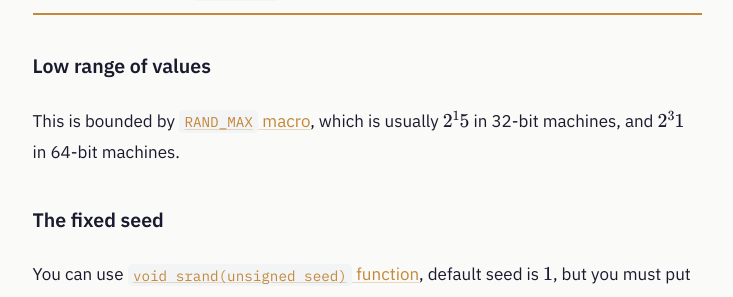
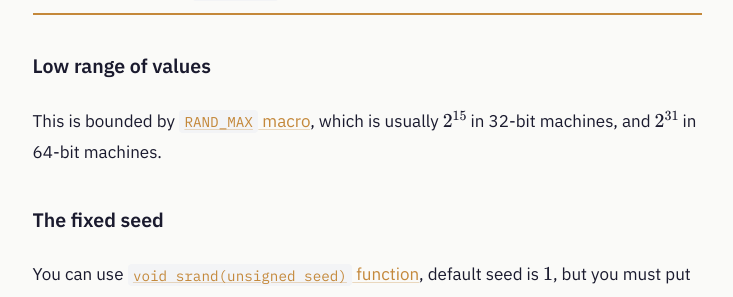
Before and after one commit to Muaath5/website, a Jekyll site: the page built from root/_posts/2025-05-17-cpp_random.md, in a window 1280 px wide and 900 px high, scrolled down 1474 px. Shown: the part 155-452 px from the top of the window, without its empty margins (273-1006 px from the left). Built offline with Jekyll 4.4.1, drawn with Linux system fonts in a browser that asks for light colours; part of the change alters nothing that is shown.

```diff
--- a/root/_posts/2025-05-17-cpp_random.md
+++ b/root/_posts/2025-05-17-cpp_random.md
@@ -5,8 +5,9 @@ tags: ["c++", "resource", "cp"]
 lang: en
 usemathjax: true
 updates_history:
-    05_17: "Inital write"
-    06_10: "Added external links, completed content and published"
+    25_05_17: "Inital write"
+    25_06_10: "Added external links, completed content and published"
+    26_06_15: "Fix Latex"
 ---
 
 ## How does random work?
@@ -49,7 +50,7 @@ There are other easy algorithms like [Xorshift](https://en.wikipedia.org/wiki/Xo
 
 ## About default `rand()` problems
 ### Low range of values
-This is bounded by [`RAND_MAX` macro](https://en.cppreference.com/w/cpp/numeric/random/RAND_MAX.html), which is usually $2^15$ in 32-bit machines, and $2^31$ in 64-bit machines.
+This is bounded by [`RAND_MAX` macro](https://en.cppreference.com/w/cpp/numeric/random/RAND_MAX.html), which is usually $2^{15}$ in 32-bit machines, and $2^{31}$ in 64-bit machines.
 
 ### The fixed seed
 You can use [`void srand(unsigned seed)` function](https://en.cppreference.com/w/cpp/numeric/random/srand.html), default seed is $1$, but you must put an unpredictable seed.
```
